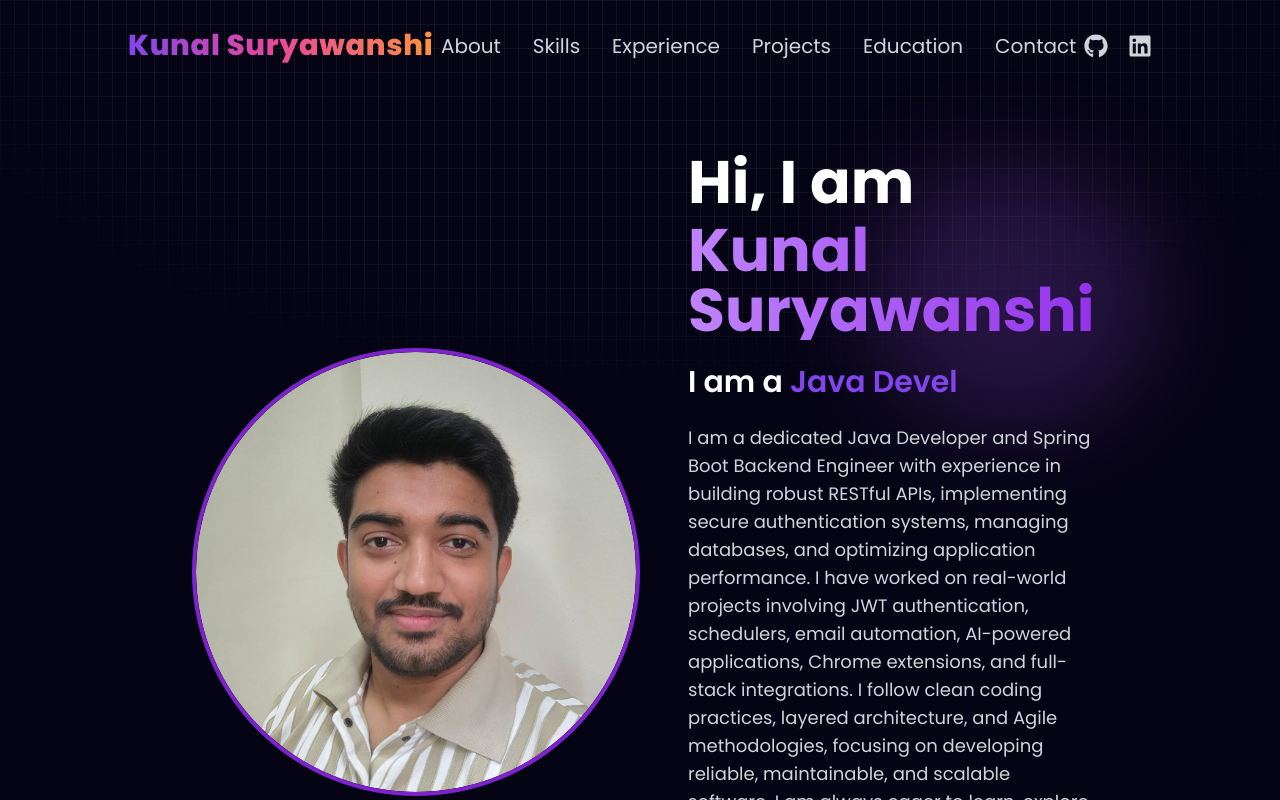
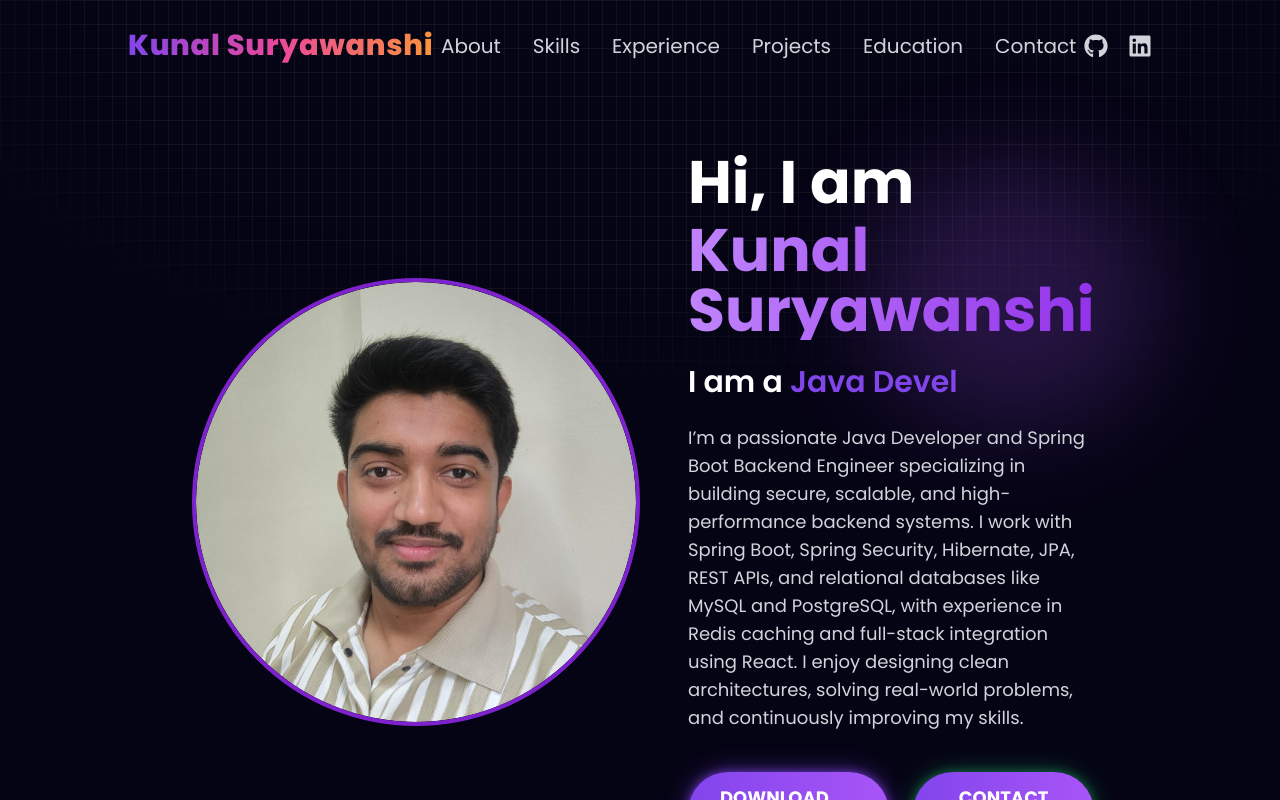
Before and after one commit to Ksuryawanshi1/MY_Portfolio, a React (Vite) app: page / in a window 1280 px wide. Shown: the top 800 px of the page. Built offline with nearby package versions, Linux system fonts and the light colour scheme.

Commit message:
Revise About Me section in About.jsx
Updated the About Me paragraph to reflect current skills and experiences.

```diff
--- a/src/Components/About/About.jsx
+++ b/src/Components/About/About.jsx
@@ -76,12 +76,7 @@ const About = () => {
 
           {/* About Me Paragraph */}
           <p className="text-base sm:text-lg md:text-lg text-gray-300 mb-10 leading-relaxed max-w-2xl mx-auto md:mx-0">
-          I am a dedicated Java Developer and Spring Boot Backend Engineer with experience in building robust RESTful APIs,
-          implementing secure authentication systems, managing databases, and optimizing application performance. I have worked
-          on real-world projects involving JWT authentication, schedulers, email automation, AI-powered applications, Chrome
-          extensions, and full-stack integrations. I follow clean coding practices, layered architecture, and Agile
-          methodologies, focusing on developing reliable, maintainable, and scalable software. I am always eager to learn,
-          explore new technologies, and contribute to impactful projects.
+          I’m a passionate Java Developer and Spring Boot Backend Engineer specializing in building secure, scalable, and high-performance backend systems. I work with Spring Boot, Spring Security, Hibernate, JPA, REST APIs, and relational databases like MySQL and PostgreSQL, with experience in Redis caching and full-stack integration using React. I enjoy designing clean architectures, solving real-world problems, and continuously improving my skills.
           </p>
 
           {/* Buttons */}
```
